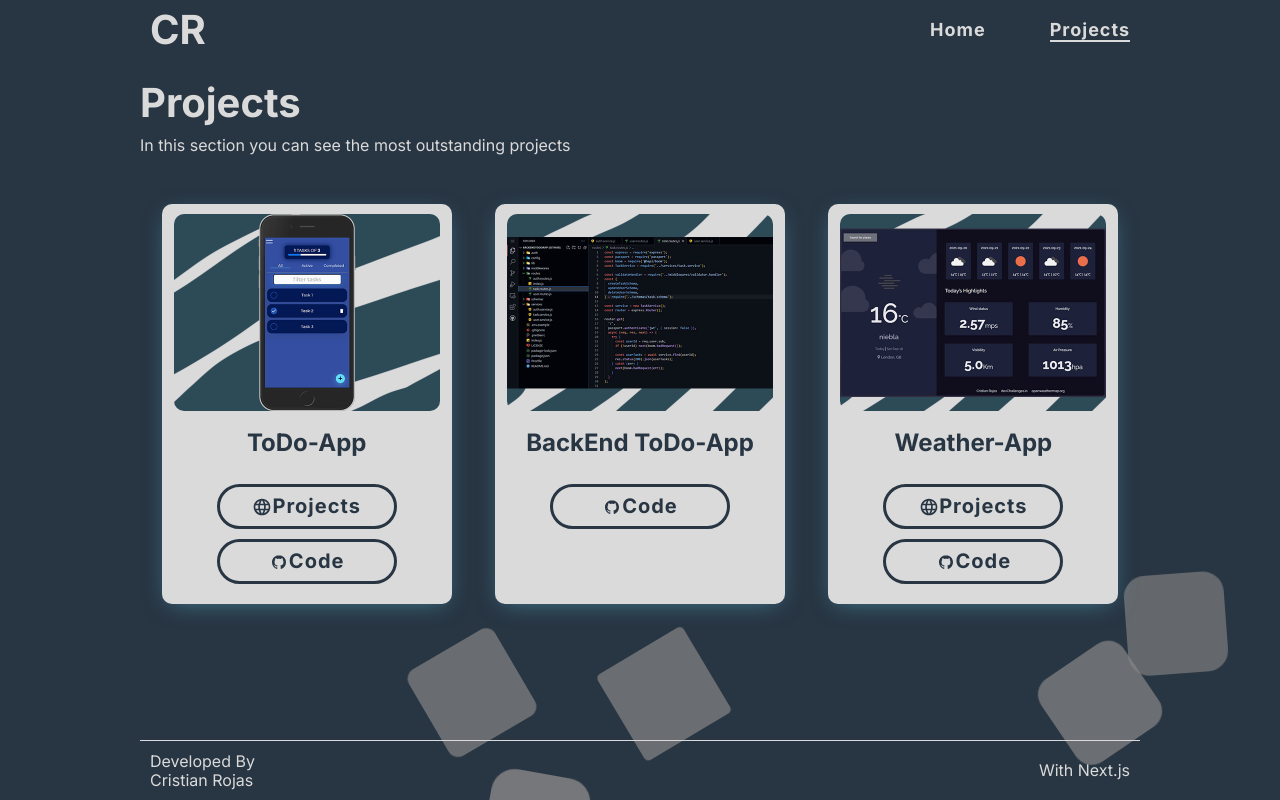
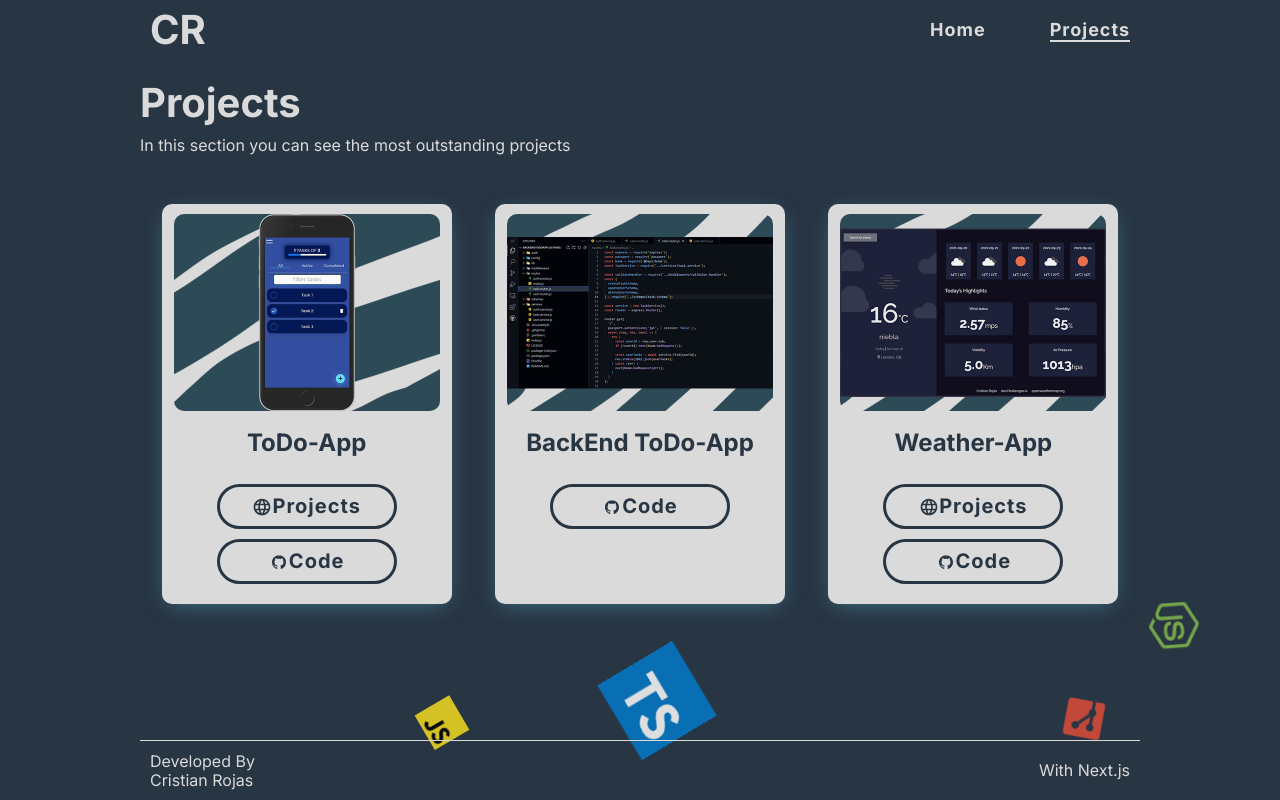
Before and after one commit to cristiandrc/cristiandrc.dev, a Next.js app: page /project in a window 1280 px wide. Built offline with nearby package versions, Linux system fonts and the light colour scheme.

Commit message:
feat: add logos background component

```diff
--- a/src/components/Background/Background.tsx
+++ b/src/components/Background/Background.tsx
@@ -1,3 +1,10 @@
+import { ReactIcon } from "../svg/ReactIcon";
+import { CssIcon } from "../svg/CssIcon";
+import { GitIcon } from "../svg/GitIcon";
+import { HtmlIcon } from "../svg/HtmlIcon";
+import { JavaScriptIcon } from "../svg/JavaScriptIcon";
+import { TypeScriptIcon } from "../svg/TypeScriptIcon";
+import { NodeIcon } from "../svg/NodeIcon";
 import styles from "./background.module.scss";
 
 const GenerateRandomStyles = () => {
@@ -10,18 +17,36 @@ const GenerateRandomStyles = () => {
     animationDuration: `${Math.floor(Math.random() * 20) + 5}s`,
   };
 
-  const widthHeight = `${Math.floor(Math.random() * 20)}s`;
+  const widthHeight = `${Math.floor(Math.random() * 100)}px`;
   styles.height = widthHeight;
   styles.width = widthHeight;
   return styles;
 };
 
+const Icons = [
+  ReactIcon,
+  CssIcon,
+  NodeIcon,
+  GitIcon,
+  HtmlIcon,
+  JavaScriptIcon,
+  TypeScriptIcon,
+  TypeScriptIcon,
+  NodeIcon,
+  ReactIcon,
+];
+
 const Background = () => {
   return (
     <div className={styles.background}>
-      {new Array(10).fill("").map((_, i) => (
-        <span key={i} style={GenerateRandomStyles()}></span>
-      ))}
+      {new Array(10).fill("").map((_, i) => {
+        const Icon = Icons[i];
+        return (
+          <span key={i} style={GenerateRandomStyles()}>
+            <Icon />
+          </span>
+        );
+      })}
     </div>
   );
 };
--- a/src/components/Background/background.module.scss
+++ b/src/components/Background/background.module.scss
@@ -10,7 +10,9 @@
   width: 100vw;
 
   span{
-    display: block;
+    display: flex;
+    justify-content: center;
+    align-items: center;
     position: fixed;
     width: 100px;
     height: 100px;
@@ -18,9 +20,12 @@
     min-height: 40px;
     min-width: 40px;
     transform: translateY(-50px);
-    background-color: #858585d8;
+    // background-color: #858585d8;
 
     border-radius: 20px;
     @include fadeInBackAnimation();
+    p{
+      display: none;
+    }
   }
 }
--- /dev/null
+++ b/src/components/svg/TypeScriptIcon.jsx
@@ -0,0 +1,22 @@
+import React from "react";
+
+const TypeScriptIcon = () => {
+  return (
+    <>
+      <svg
+        height="2500"
+        viewBox="0 0 640 640"
+        width="2500"
+        xmlns="http://www.w3.org/2000/svg"
+      >
+        <path d="m0 0h640v640h-640z" fill="#017acb" />
+        <path
+          d="m307.3 237h30.7v53h-83v235.8l-2.2.6c-3 .8-42.5.8-51-.1l-6.8-.6v-235.7h-83v-53l26.3-.3c14.4-.2 51.4-.2 82.2 0s69.8.3 86.8.3zm234.3 263.8c-12.2 12.9-25.3 20.1-47.1 26-9.5 2.6-11.1 2.7-32.5 2.6s-23.1-.1-33.5-2.8c-26.9-6.9-48.6-20.4-63.4-39.5-4.2-5.4-11.1-16.6-11.1-18 0-.4 1-1.3 2.3-1.9s4-2.3 6.2-3.6 6.2-3.7 8.9-5.1 10.5-6 17.3-10.1 13-7.4 13.7-7.4 2 1.4 3 3.1c6 10.1 20 23 29.9 27.4 6.1 2.6 19.6 5.5 26.1 5.5 6 0 17-2.6 22.9-5.3 6.3-2.9 9.5-5.8 13.3-11.6 2.6-4.1 2.9-5.2 2.8-13 0-7.2-.4-9.2-2.4-12.5-5.6-9.2-13.2-14-44-27.6-31.8-14.1-46.1-22.5-57.7-33.8-8.6-8.4-10.3-10.7-15.7-21.2-7-13.5-7.9-17.9-8-38-.1-14.1.2-18.7 1.7-23.5 2.1-7.2 8.9-21.1 12-24.6 6.4-7.5 8.7-9.8 13.2-13.5 13.6-11.2 34.8-18.6 55.1-19.3 2.3 0 9.9.4 17 .9 20.4 1.7 34.3 6.7 47.7 17.4 10.1 8 25.4 26.8 23.9 29.3-1 1.5-40.9 28.1-43.5 28.9-1.6.5-2.7-.1-4.9-2.7-13.6-16.3-19.1-19.8-32.3-20.6-9.4-.6-14.4.5-20.7 4.7-6.6 4.4-9.8 11.1-9.8 20.4.1 13.6 5.3 20 24.5 29.5 12.4 6.1 23 11.1 23.8 11.1 1.2 0 26.9 12.8 33.6 16.8 31.2 18.3 43.9 37.1 47.2 69.5 2.4 24.4-4.5 46.7-19.5 62.5z"
+          fill="#fff"
+        />
+      </svg>
+    </>
+  );
+};
+
+export { TypeScriptIcon };
```
